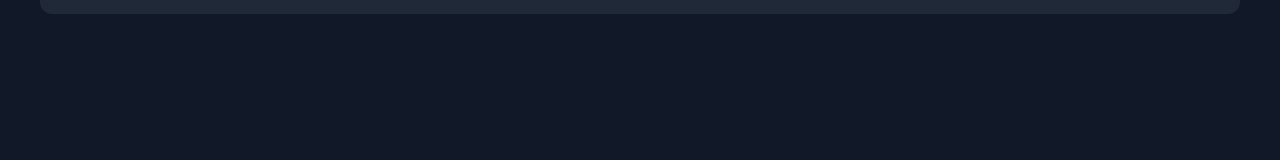
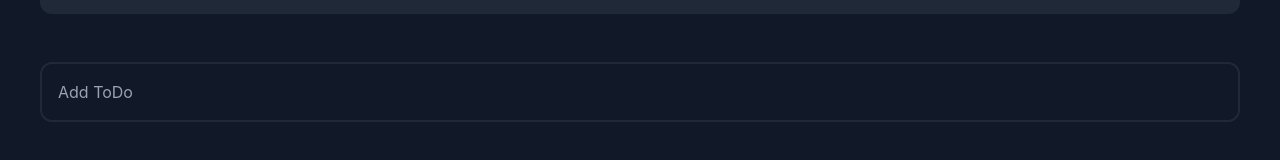
Before and after one commit to marktim24/Todo-App-React, a React (Vite) app: page / in a window 1280 px wide. Shown: the part 294-454 px from the top of the page. Built offline with nearby package versions, Linux system fonts and the light colour scheme.

Commit message:
Set Todo App finished

```diff
--- a/src/components/screens/Home/Home.jsx
+++ b/src/components/screens/Home/Home.jsx
@@ -1,3 +1,4 @@
+import CreateTodo from './create-todo/CreateTodo'
 import TodoItem from './item/TodoItem'
 import React, { useState } from 'react'
 
@@ -42,6 +43,7 @@ const Home = () => {
 					removeTodo={removeTodo}
 				/>
 			))}
+			<CreateTodo setTodo={setTodo} />
 		</div>
 	)
 }
--- /dev/null
+++ b/src/components/screens/Home/create-todo/CreateTodo.jsx
@@ -0,0 +1,32 @@
+import { useState } from 'react'
+
+const CreateTodo = ({ setTodo }) => {
+	const [title, setTitle] = useState('')
+
+	const addTodo = title => {
+		setTodo(prev => [
+			{
+				_id: new Date(),
+				title,
+				isCompleted: false,
+			},
+			...prev,
+		])
+		setTitle('')
+	}
+
+	return (
+		<div className='flex items-center justify-between mt-12 p-4 w-full border-gray-800 border-2 rounded-xl outline-none'>
+			<input
+				type='text'
+				onChange={e => setTitle(e.target.value)}
+				value={title}
+				onKeyPress={e => e.key === 'Enter' && addTodo(title)}
+				className='bg-transparent w-full outline-none border-none'
+				placeholder='Add ToDo'
+			/>
+		</div>
+	)
+}
+
+export default CreateTodo
--- a/src/components/screens/Home/item/TodoItem.jsx
+++ b/src/components/screens/Home/item/TodoItem.jsx
@@ -5,9 +5,7 @@ import { TbTrash } from 'react-icons/tb'
 
 const TodoItem = ({ todo, changeTodo, removeTodo }) => {
 	return (
-		<div
-			className={`flex items-center justify-between mb-2.5 p-4 w-full bg-gray-800 rounded-xl outline-none`}
-		>
+		<div className='flex items-center justify-between mb-2.5 p-4 w-full bg-gray-800 rounded-xl outline-none'>
 			<button
 				className='flex items-center'
 				onClick={() => changeTodo(todo._id)}
```
